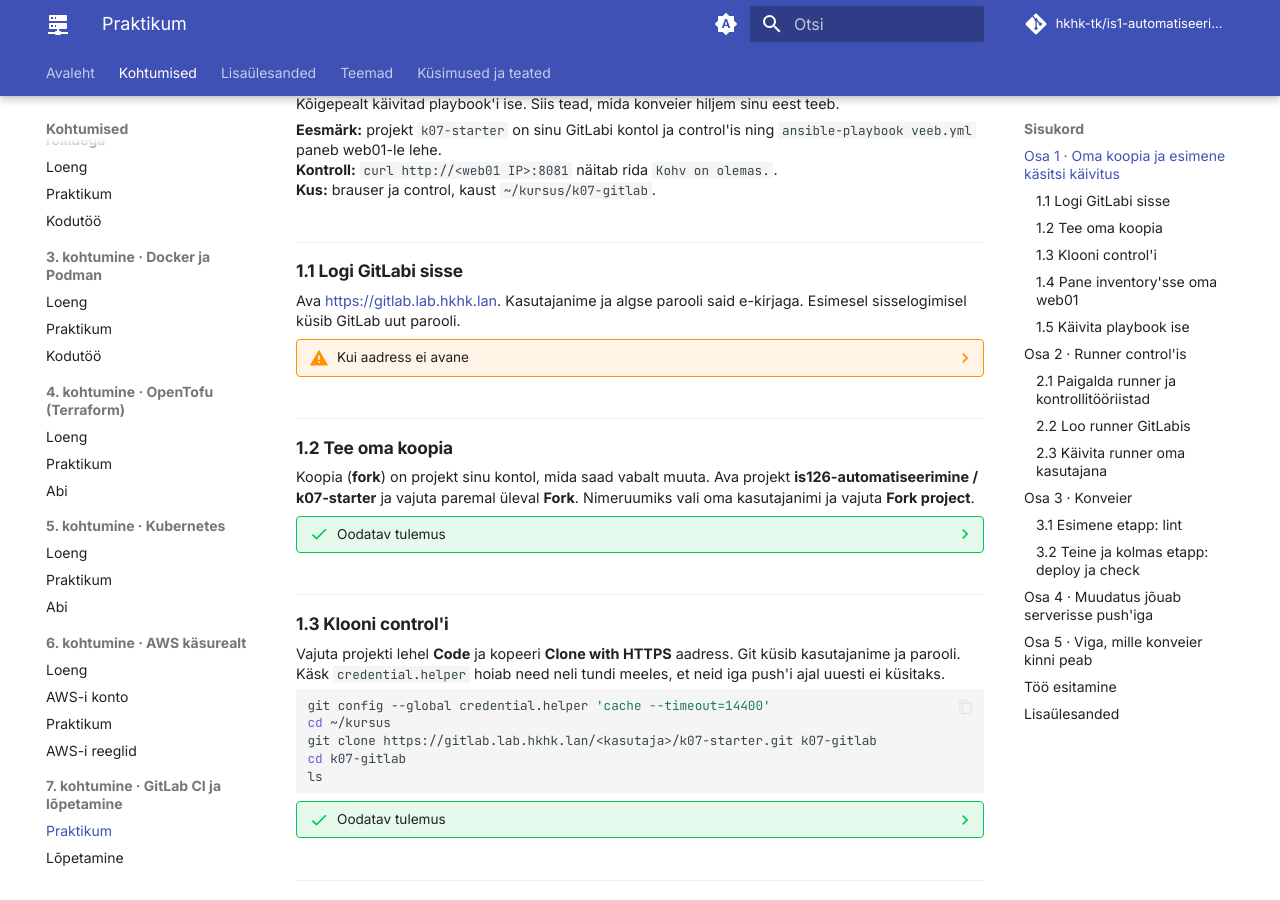
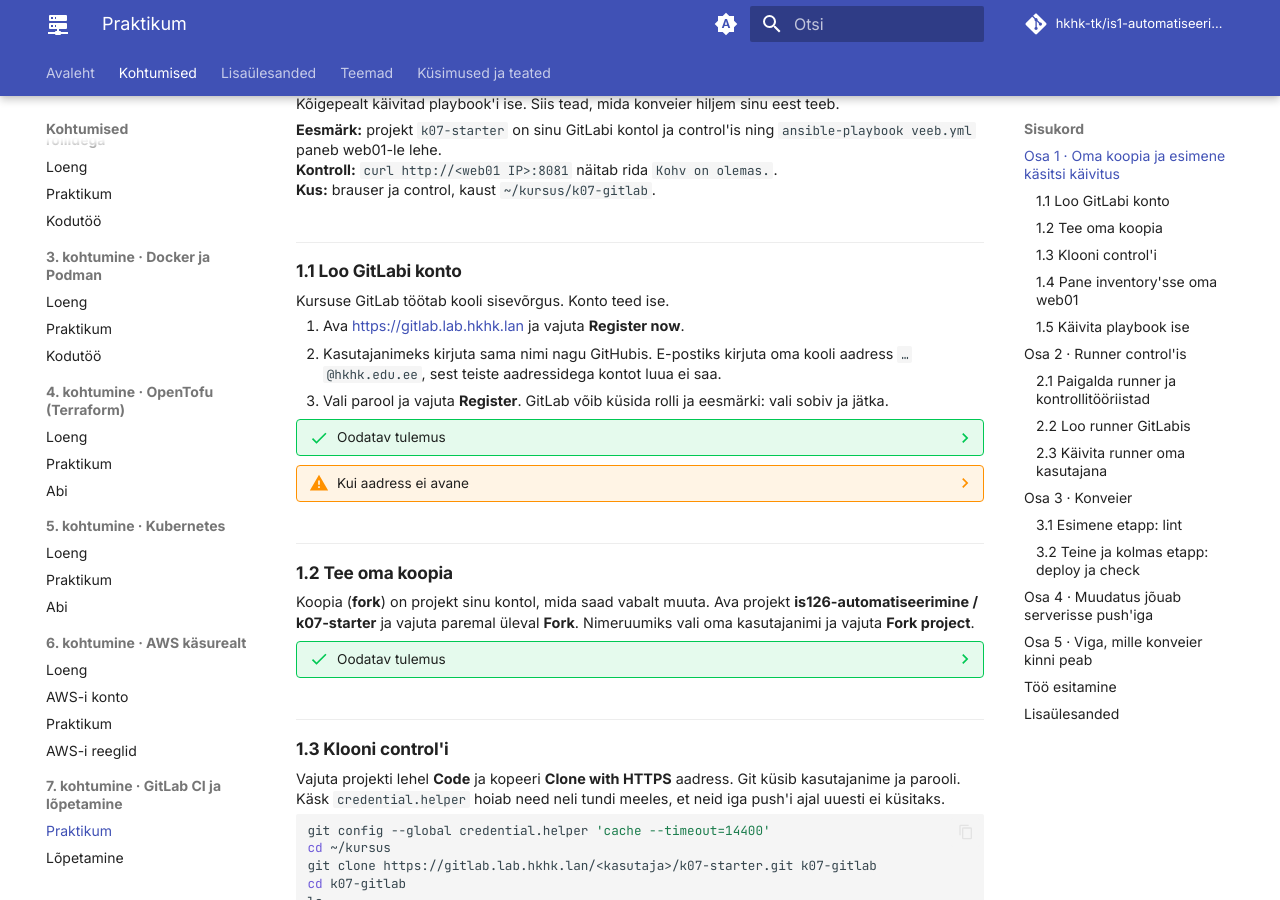
Before and after one commit to hkhk-tk/is1-automatiseerimine, an MkDocs documentation site: the page built from docs/k07/gitlab.md, in a window 1280 px wide and 900 px high, scrolled down 776 px. Built offline with MkDocs 1.6.1 and Material for MkDocs 9.7.7, drawn with Linux system fonts in a browser that asks for light colours; comment, search, counter and statistics services are not loaded.

Commit message:
K7: GitLabi konto loob õppija ise

```diff
--- a/docs/k07/gitlab.md
+++ b/docs/k07/gitlab.md
@@ -34,9 +34,16 @@ Kõigepealt käivitad playbook'i ise. Siis tead, mida konveier hiljem sinu eest
 **Kontroll:** `curl http://<web01 IP>:8081` näitab rida `Kohv on olemas.`.
 **Kus:** brauser ja control, kaust `~/kursus/k07-gitlab`.
 
-### 1.1 Logi GitLabi sisse
+### 1.1 Loo GitLabi konto
 
-Ava <https://gitlab.lab.hkhk.lan>. Kasutajanime ja algse parooli said e-kirjaga. Esimesel sisselogimisel küsib GitLab uut parooli.
+Kursuse GitLab töötab kooli sisevõrgus. Konto teed ise.
+
+1. Ava <https://gitlab.lab.hkhk.lan> ja vajuta **Register now**.
+2. Kasutajanimeks kirjuta sama nimi nagu GitHubis. E-postiks kirjuta oma kooli aadress `…@hkhk.edu.ee`, sest teiste aadressidega kontot luua ei saa.
+3. Vali parool ja vajuta **Register**. GitLab võib küsida rolli ja eesmärki: vali sobiv ja jätka.
+
+??? success "Oodatav tulemus"
+    Oled sisse logitud ja paremal üleval on sinu kasutajanimi.
 
 ??? warning "Kui aadress ei avane"
     VPN-iga sülearvuti ei pruugi nime `gitlab.lab.hkhk.lan` leida. Ava <https://192.168.100.56> ja nõustu sertifikaadi hoiatusega. Control'is töötab nimi alati.
```
